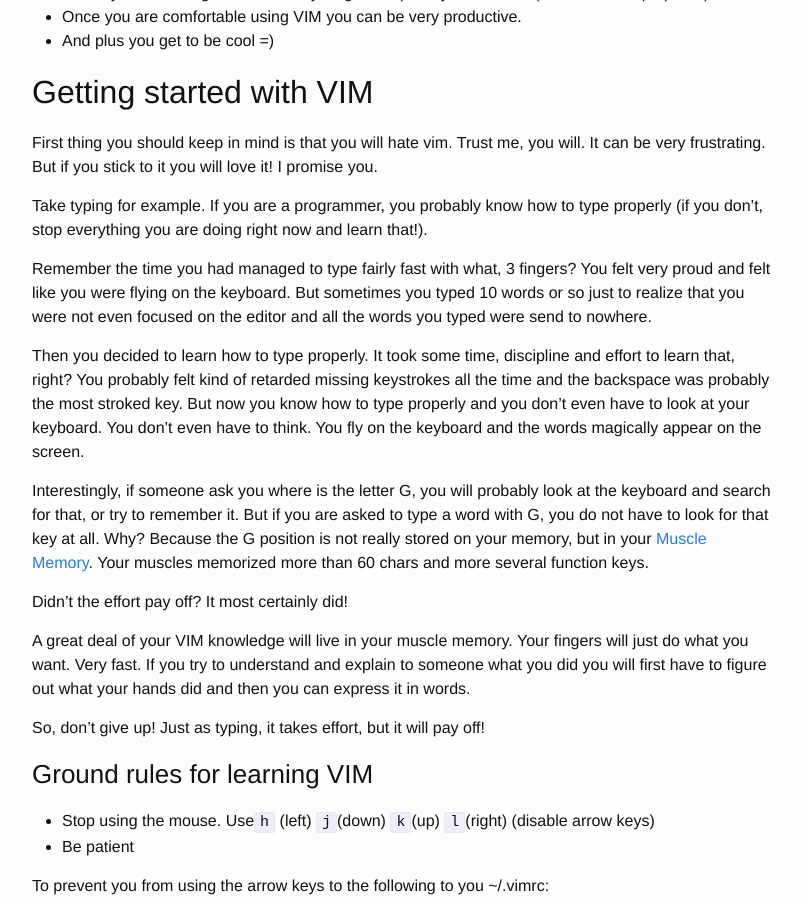
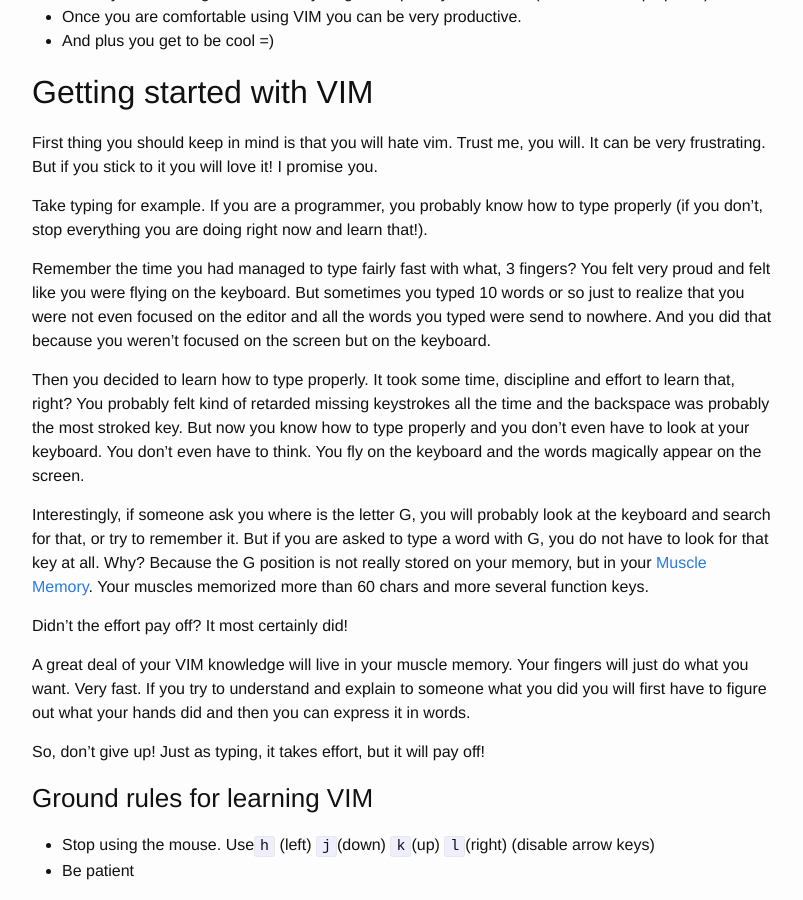
Before and after one commit to mjacobus/mjacobus.github.io, a Jekyll site: the page built from _posts/2015-04-17-using-vim-as-a-php-ide.md, in a window 1280 px wide and 900 px high, scrolled down 672 px. Shown: the whole window, without its empty margins (238-1041 px from the left). Built offline with Jekyll 4.4.1, drawn with Linux system fonts in a browser that asks for light colours; comment, search, counter and statistics services are not loaded.

Commit message:
Changed wording

```diff
--- a/_posts/2015-04-17-using-vim-as-a-php-ide.md
+++ b/_posts/2015-04-17-using-vim-as-a-php-ide.md
@@ -40,7 +40,8 @@ that!).
 Remember the time you had managed to type fairly fast with what, 3 fingers? You
 felt very proud and felt like you were flying on the keyboard. But sometimes
 you typed 10 words or so just to realize that you were not even focused on the
-editor and all the words you typed were send to nowhere.
+editor and all the words you typed were send to nowhere. And you did that because
+you weren't focused on the screen but on the keyboard.
 
 Then you decided to learn how to type properly. It took some time, discipline
 and effort to learn that, right? You probably felt kind of retarded missing
```
